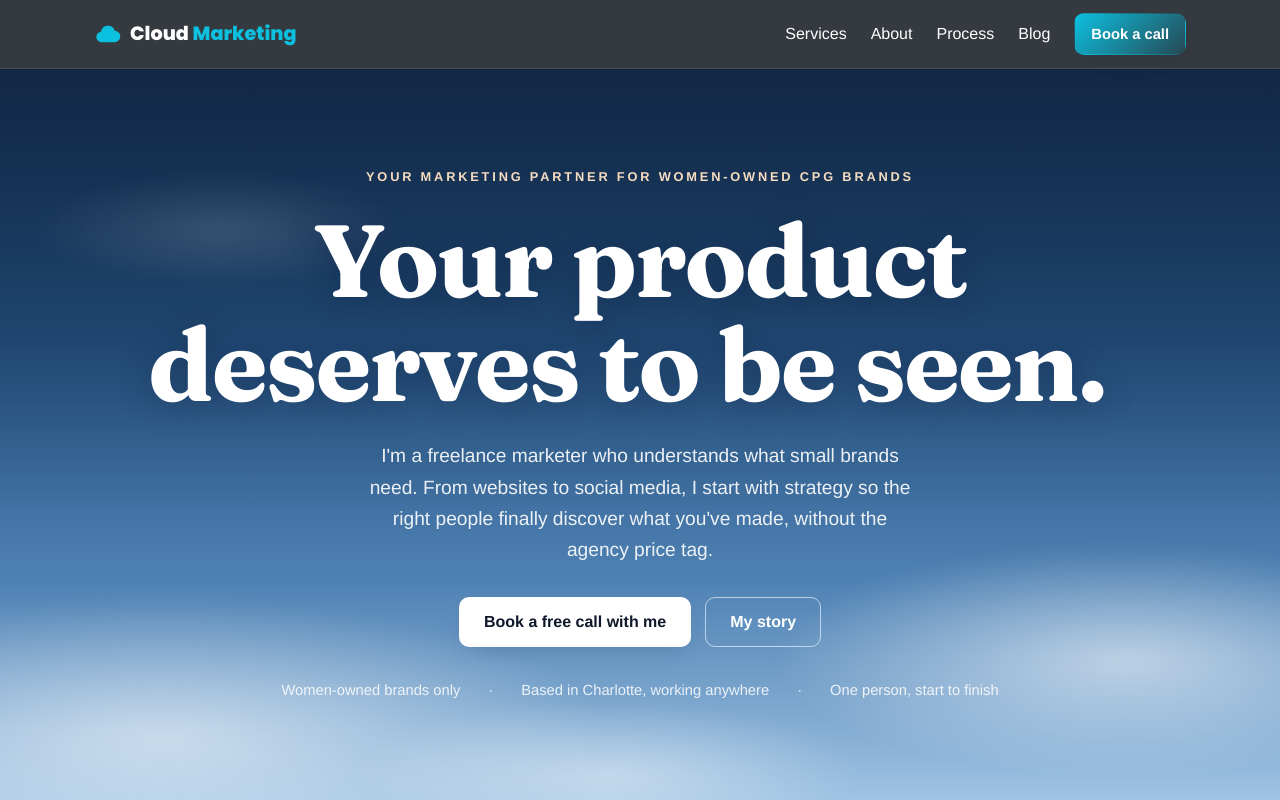
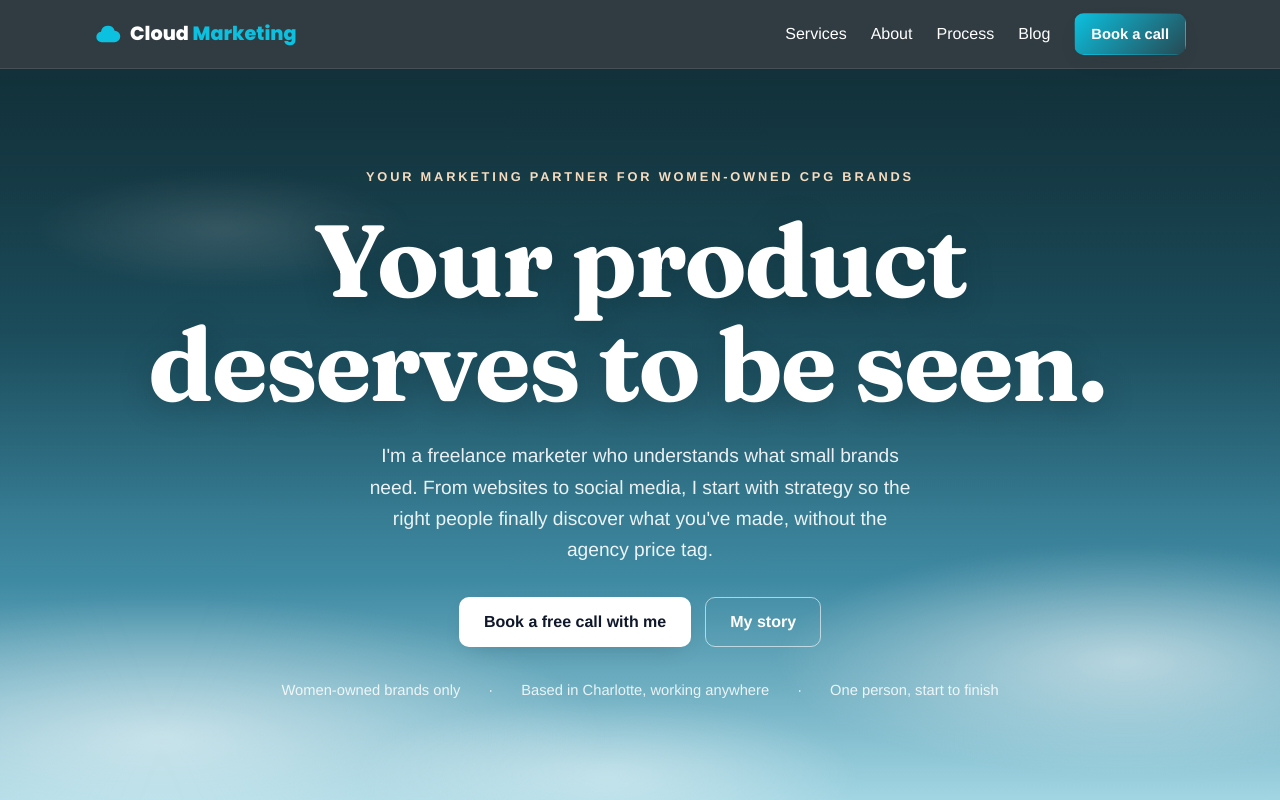
Before and after one commit to leslieap2026/Cloud-Marketing-Website, a Next.js app: page / in a window 1280 px wide. Shown: the top 800 px of the page. Built offline with nearby package versions, Linux system fonts and the light colour scheme.

Commit message:
Shift hero sky and header toward the brand teal so colors blend
Co-Authored-By: Claude Opus 5.5 (1M context) <noreply@anthropic.com>
Claude-Session: https://claude.ai/code/session_01BS6Hv8jWvS9UUisMcfmDfK

```diff
--- a/app/globals.css
+++ b/app/globals.css
@@ -115,9 +115,9 @@ html {
   background-size: 300% 300%;
   animation: auroraShift 18s ease infinite;
 }
-/* Home hero: a deep evening-blue sky that softens toward the horizon */
+/* Home hero: a deep teal-blue sky (matches the brand teal) that softens toward the horizon */
 .hero-sky {
-  background: linear-gradient(180deg, #16304f 0%, #24507e 38%, #4f82b4 70%, #9fc3e3 100%);
+  background: linear-gradient(180deg, #163842 0%, #1f5566 36%, #3f8aa3 70%, #a3d6e3 100%);
 }
 .hero-clouds .cloud {
   position: absolute;
--- a/components/Header.tsx
+++ b/components/Header.tsx
@@ -19,7 +19,7 @@ export default function Header() {
   return (
     <header
       id="top"
-      className="sticky top-0 z-50 border-b border-white/10 bg-[#2b3036]/95 backdrop-blur-md"
+      className="sticky top-0 z-50 border-b border-white/10 bg-[#263238]/95 backdrop-blur-md"
     >
       <div className="container-x flex h-[68px] items-center justify-between">
         <Link href="/" className="flex items-center gap-2 font-heading text-[1.2rem] font-extrabold text-white no-underline">
@@ -69,7 +69,7 @@ export default function Header() {
       {/* Mobile menu */}
       {open && (
         <nav
-          className="flex flex-col gap-0 border-b border-white/10 bg-[#2b3036] px-6 pb-5 pt-3 shadow-card min-[721px]:hidden"
+          className="flex flex-col gap-0 border-b border-white/10 bg-[#263238] px-6 pb-5 pt-3 shadow-card min-[721px]:hidden"
           aria-label="Mobile"
         >
           {navLinks.map((l) => (
--- a/components/Hero.tsx
+++ b/components/Hero.tsx
@@ -17,7 +17,7 @@ export default function Hero() {
 
       {/* Deepens the top so the headline stays crisp */}
       <div
-        className="absolute inset-0 z-[1] bg-[linear-gradient(180deg,rgba(12,30,58,0.45),rgba(12,30,58,0)_60%)]"
+        className="absolute inset-0 z-[1] bg-[linear-gradient(180deg,rgba(14,40,48,0.45),rgba(14,40,48,0)_60%)]"
         aria-hidden="true"
       />
 
@@ -26,7 +26,7 @@ export default function Hero() {
           Your marketing partner for women-owned CPG brands
         </p>
         <h1
-          className="anim-up font-display mx-auto mb-6 max-w-[16ch] text-[clamp(3.2rem,8vw,6.4rem)] font-bold leading-[1.02] tracking-[-0.02em] text-white [text-shadow:0_4px_30px_rgba(12,30,58,0.35)]"
+          className="anim-up font-display mx-auto mb-6 max-w-[16ch] text-[clamp(3.2rem,8vw,6.4rem)] font-bold leading-[1.02] tracking-[-0.02em] text-white [text-shadow:0_4px_30px_rgba(14,40,48,0.35)]"
           style={{ animationDelay: "80ms" }}
         >
           <TypedText text="Your product deserves to be seen." speed={55} />
```
Also changed, not shown: 7 other files (tests, documents, lock files or other folders).
